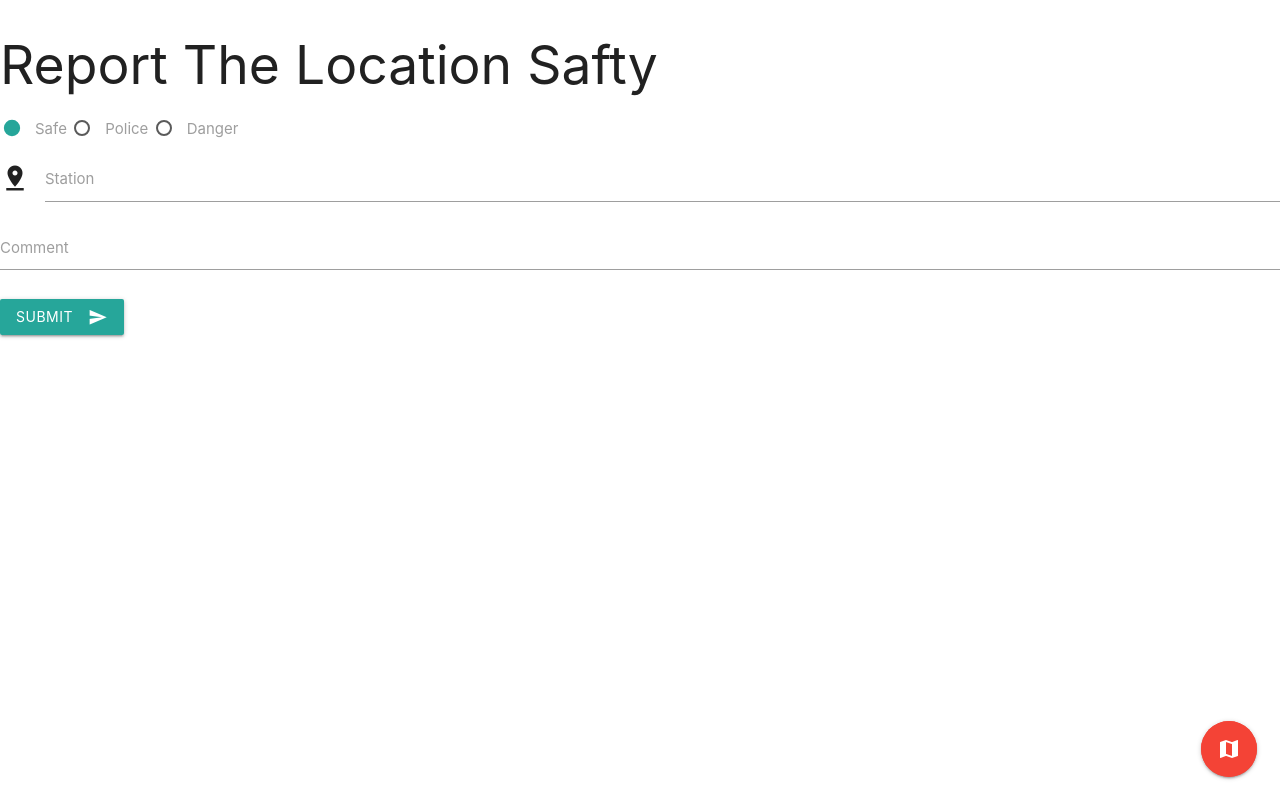
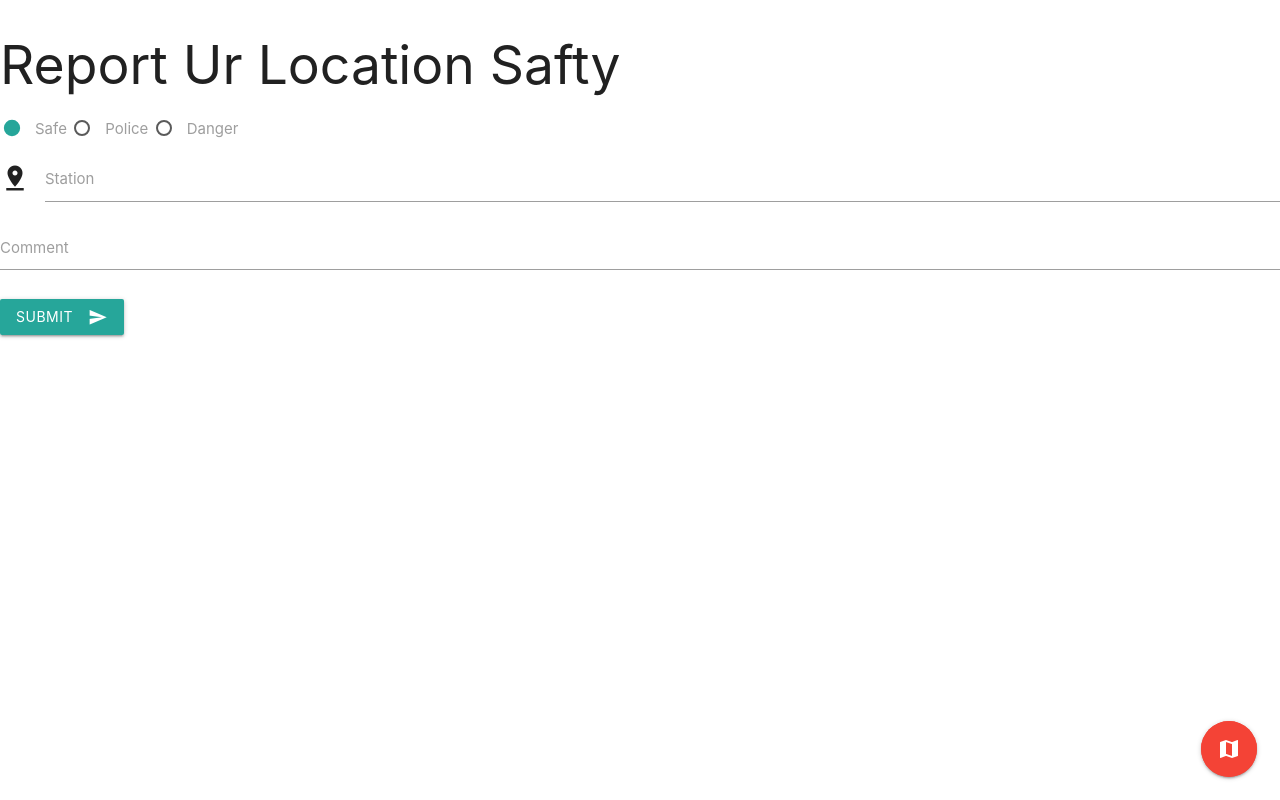
Before and after one commit to HKStationReport/HKStationReport.github.io, a plain HTML site: page index.html in a window 1280 px wide. Drawn offline with nearby package versions, Linux system fonts and the light colour scheme.

Commit message:
Update index.html

```diff
--- a/index.html
+++ b/index.html
@@ -9,7 +9,7 @@
     <script src="https://cdnjs.cloudflare.com/ajax/libs/materialize/1.0.0/js/materialize.min.js"></script>
 <!--Import Google Icon Font-->
       <link href="https://fonts.googleapis.com/icon?family=Material+Icons" rel="stylesheet">
-<h2>Report The Location Safty</h2>
+<h2>Report Ur Location Safty</h2>
       <!--Let browser know website is optimized for mobile-->
       <meta name="viewport" content="width=device-width, initial-scale=1.0"/>
 </head>
```
